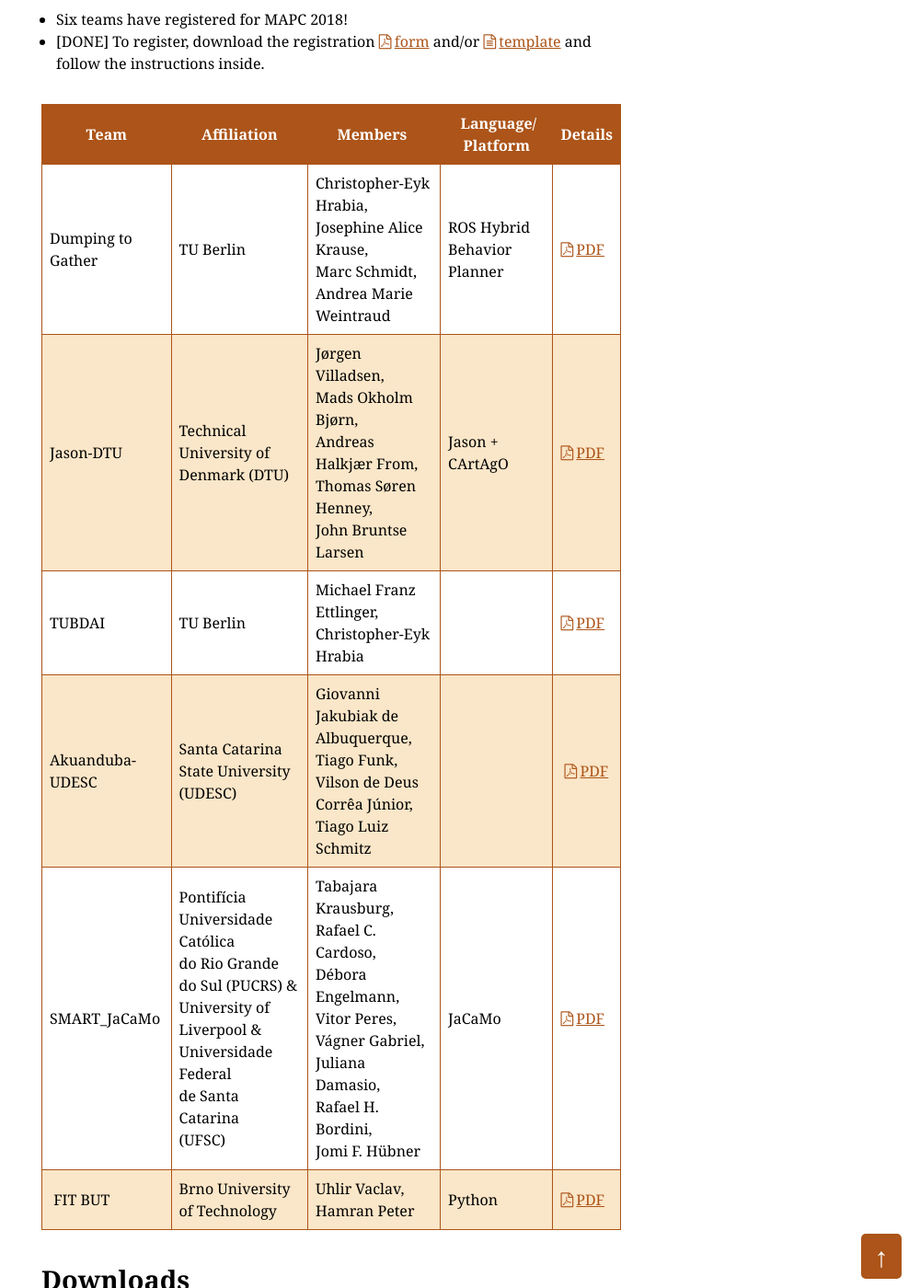
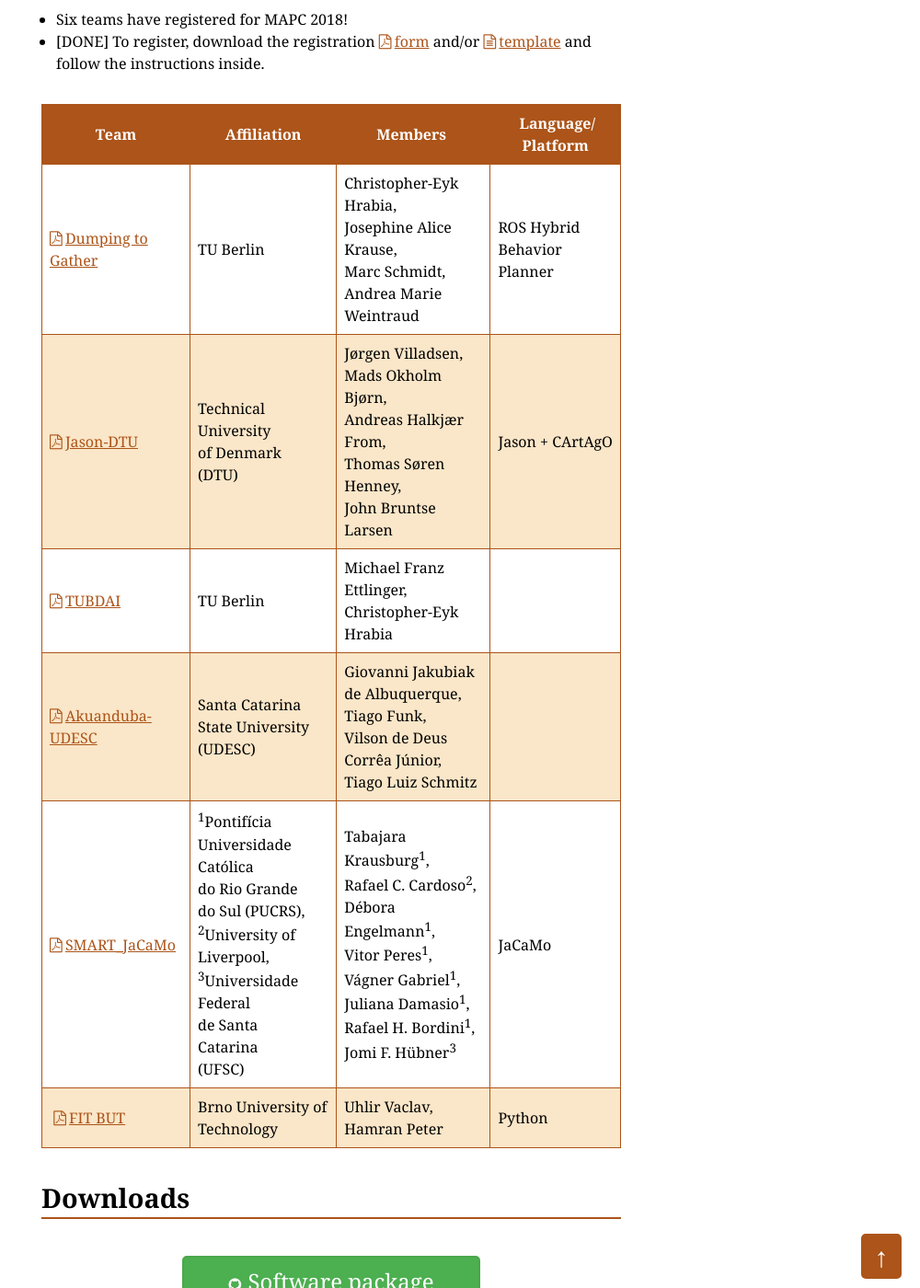
Before and after one commit to agentcontest/agentcontest.github.io, a Jekyll site: the page built from 2018/index.md, in a window 1280 px wide and 1400 px high, scrolled down 1306 px. Shown: the whole window at 92% size, without its empty margins (280-1280 px from the left). Built offline with Jekyll 4.4.1, drawn with Linux system fonts in a browser that asks for light colours.

Commit message:
optimize table

```diff
--- a/2018/index.md
+++ b/2018/index.md
@@ -26,14 +26,14 @@
 - Six teams have registered for MAPC 2018!
 - [DONE] To register, download the registration [form](registration/registration.pdf) and/or [template](registration/registration.tex) and follow the instructions inside.
 
-| Team | Affiliation | Members | Language/<br>Platform | Details |
+| Team | Affiliation | Members | Language/<br>Platform |
 | -- |
-| Dumping to Gather | TU Berlin | Christopher-Eyk Hrabia, <br> Josephine Alice Krause, <br> Marc Schmidt, <br> Andrea Marie Weintraud | ROS Hybrid Behavior Planner | [PDF](registration/dtg.pdf) |
-| Jason-DTU | Technical University of Denmark (DTU) | Jørgen Villadsen, <br> Mads Okholm Bjørn, <br> Andreas Halkjær From, <br> Thomas Søren Henney, <br> John Bruntse Larsen | Jason + CArtAgO | [PDF](registration/jason-dtu.pdf) |
-| TUBDAI | TU Berlin | Michael Franz Ettlinger, <br> Christopher-Eyk Hrabia | | [PDF](registration/tubdai.pdf) |
-| Akuanduba-UDESC | Santa Catarina State University (UDESC) | Giovanni Jakubiak de Albuquerque, <br> Tiago Funk, <br> Vilson de Deus Corrêa Júnior, <br> Tiago Luiz Schmitz | | [PDF](registration/akuanduba.pdf)
-| SMART_JaCaMo | Pontifícia<br> Universidade<br> Católica<br> do Rio Grande<br> do Sul (PUCRS) & University of Liverpool & <br> Universidade <br> Federal <br> de Santa <br> Catarina <br> (UFSC) | Tabajara Krausburg, <br> Rafael C. Cardoso, <br> Débora Engelmann, <br> Vitor Peres, <br> Vágner Gabriel, <br> Juliana Damasio, <br> Rafael H. Bordini, <br> Jomi F. Hübner | JaCaMo | [PDF](registration/smart-jacamo.pdf) |
-| FIT BUT | Brno University of Technology | Uhlir Vaclav, <br> Hamran Peter | Python | [PDF](registration/fitbut.pdf) |
+| [Dumping to Gather](registration/dtg.pdf) | TU Berlin | Christopher-Eyk Hrabia, <br> Josephine Alice Krause, <br> Marc Schmidt, <br> Andrea Marie Weintraud | ROS Hybrid Behavior Planner |
+| [Jason-DTU](registration/jason-dtu.pdf) | Technical University <br> of Denmark <br> (DTU) | Jørgen Villadsen, <br> Mads Okholm Bjørn, <br> Andreas Halkjær From, <br> Thomas Søren Henney, <br> John Bruntse Larsen | Jason + CArtAgO |
+| [TUBDAI](registration/tubdai.pdf) | TU Berlin | Michael Franz Ettlinger, <br> Christopher-Eyk Hrabia | |
+| [Akuanduba-UDESC](registration/akuanduba.pdf) | Santa Catarina <br> State University <br> (UDESC) | Giovanni Jakubiak de Albuquerque, <br> Tiago Funk, <br> Vilson de Deus Corrêa Júnior, <br> Tiago Luiz Schmitz | |
+| [SMART_JaCaMo](registration/smart-jacamo.pdf) | <sup>1</sup>Pontifícia<br> Universidade<br> Católica<br> do Rio Grande<br> do Sul (PUCRS), <sup>2</sup>University of <br> Liverpool, <br> <sup>3</sup>Universidade <br> Federal <br> de Santa <br> Catarina <br> (UFSC) | Tabajara Krausburg<sup>1</sup>, <br> Rafael C. Cardoso<sup>2</sup>, <br> Débora Engelmann<sup>1</sup>, <br> Vitor Peres<sup>1</sup>, <br> Vágner Gabriel<sup>1</sup>, <br> Juliana Damasio<sup>1</sup>, <br> Rafael H. Bordini<sup>1</sup>, <br> Jomi F. Hübner<sup>3</sup> | JaCaMo |
+| [FIT BUT](registration/fitbut.pdf) | Brno University of Technology | Uhlir Vaclav, <br> Hamran Peter | Python |
 
 Downloads
 ---------
```
